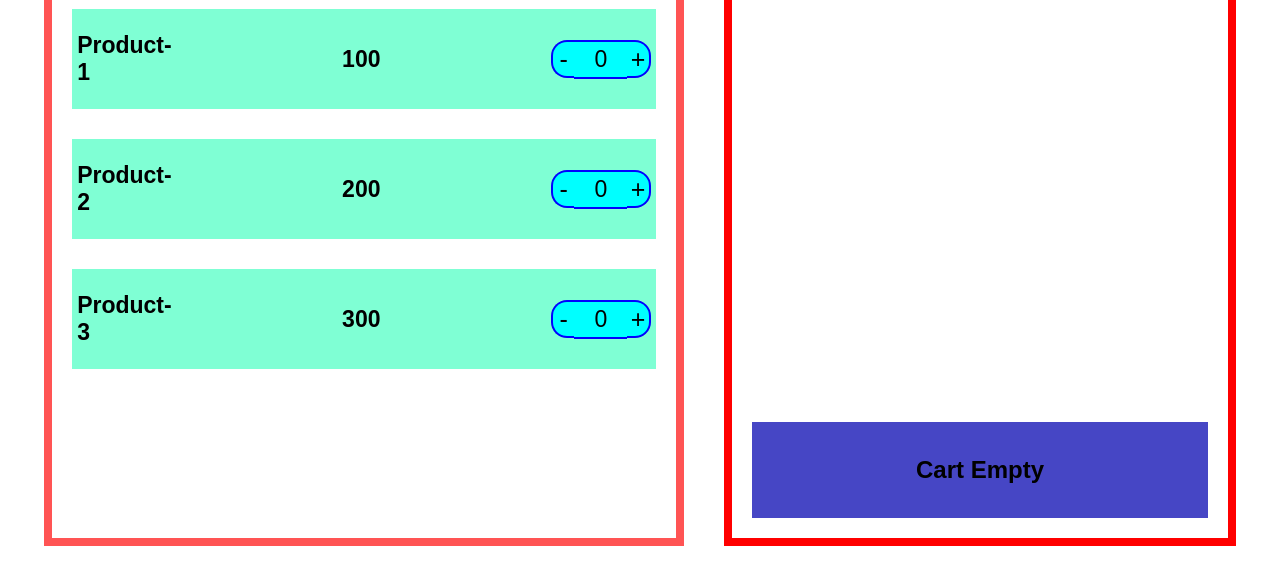
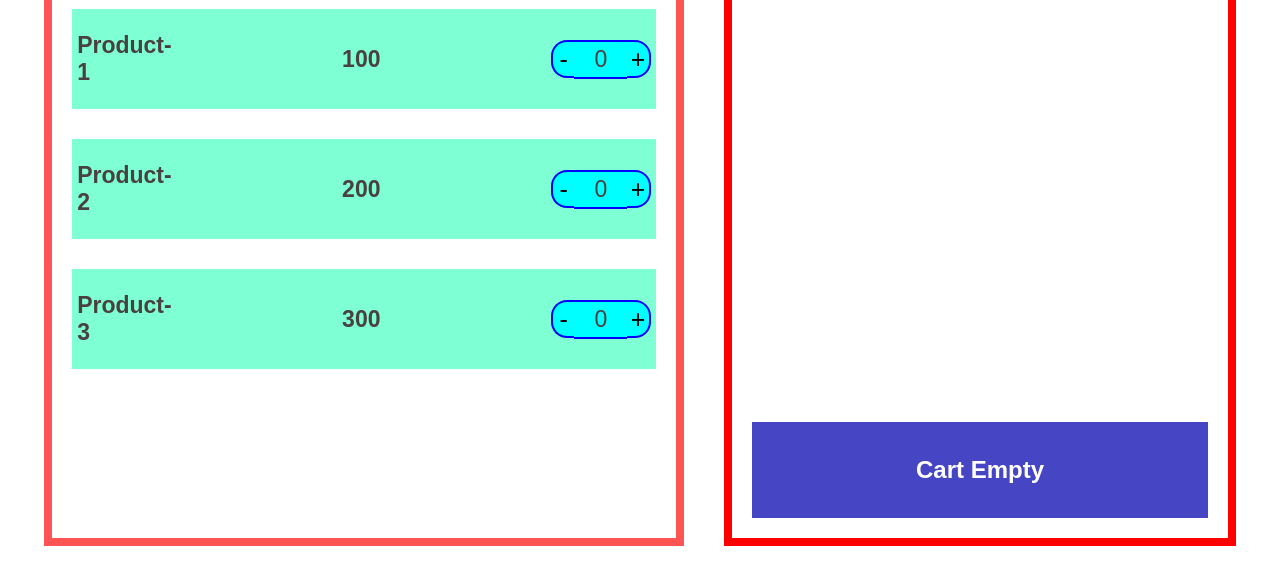
Before and after one commit to Aditya234892/JavaScript-Projects, a plain HTML site: page Project - 8 (Products-Cart)/index.html in a window 1280 px wide. Shown: the part 174-758 px from the top of the page. Drawn offline with Linux system fonts and the light colour scheme.

Commit message:
modified text colors

```diff
--- a/Project - 8 (Products-Cart)/index.html
+++ b/Project - 8 (Products-Cart)/index.html
@@ -23,6 +23,7 @@
 
         .sec-1{
             border: 8px solid rgb(255, 84, 84);
+            color: rgb(73, 64, 64);
             flex-direction: column;
             width: 50%;
             height: 80vh;
@@ -106,6 +107,7 @@
         }
 
         .Cart-container{
+            color: white;
             margin-top: 28px;
             width: 100%;
             height: 100%;
@@ -130,6 +132,7 @@
 
         .Cart-total{
             background-color: rgb(70, 70, 197);
+            color: white;
             width: 100%;
             height: 23%;
             display: flex;
```
